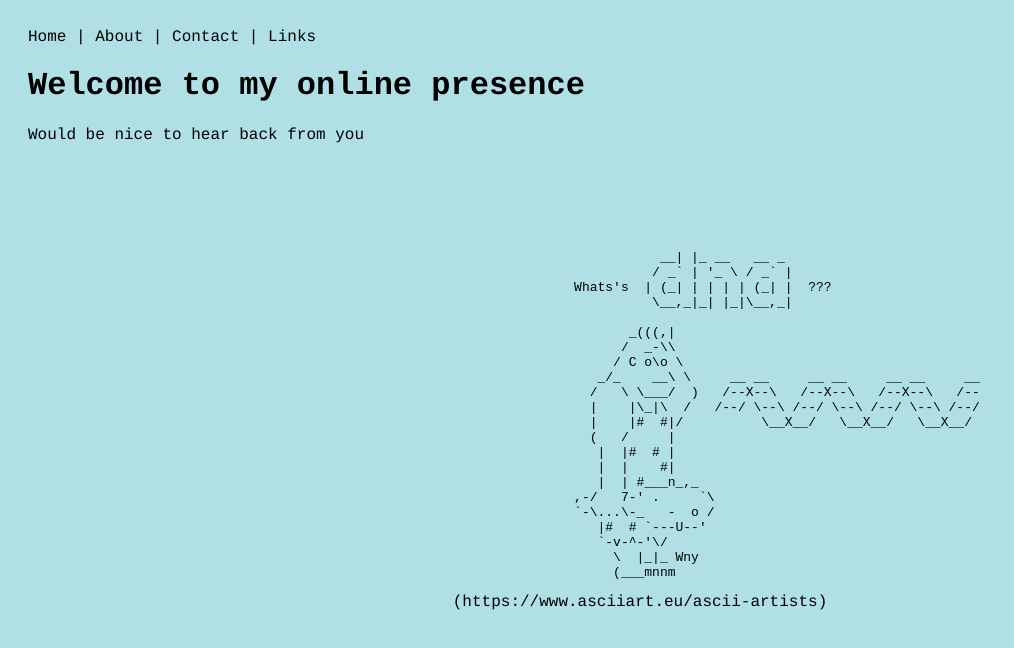
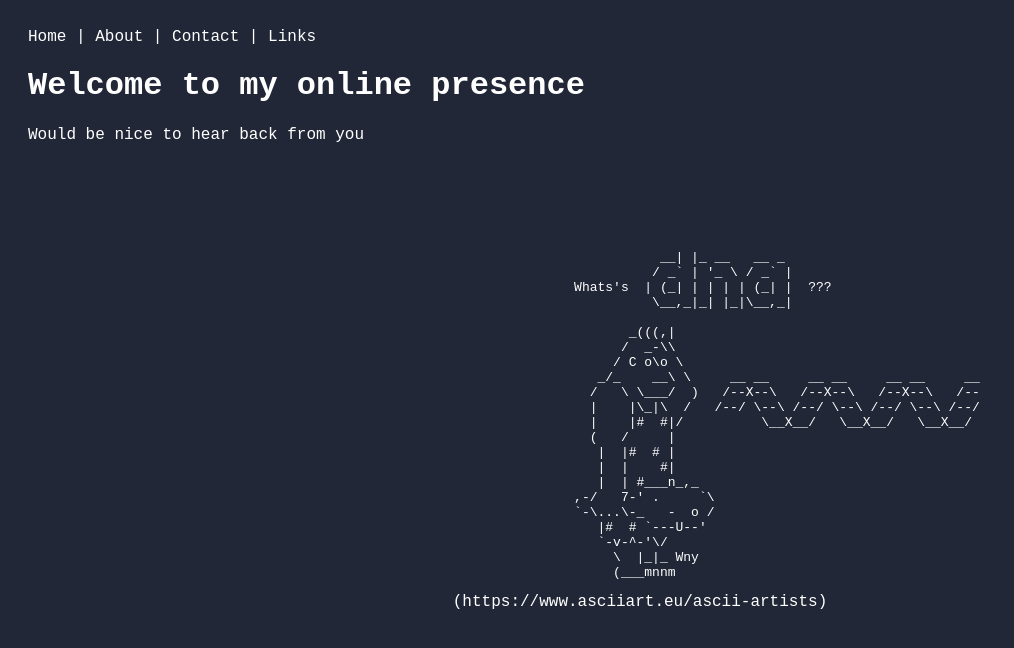
Before and after one commit to frihaka/frihaka.github.io, a plain HTML site: page index.html in a window 1280 px wide. Shown: the whole page, without its empty margins (0-1014 px from the left). Drawn offline with Linux system fonts and the light colour scheme.

Commit message:
color 2 blackgrey

```diff
--- a/index.html
+++ b/index.html
@@ -3,9 +3,9 @@
 <head>
 
 <style>
-body {background-color: powderblue;}
-h1   {color: black;}
-p    {color: black;}
+body {background-color: #212737;}
+h1   {color: white;}
+p    {color: white;}
 </style>
 
   <meta charset="UTF-8">
--- a/style.css
+++ b/style.css
@@ -1,7 +1,7 @@
 body {
-  font-family: "Courier", sans-serif;
-  background-color: powderblue;
-  color: black;
+  font-family: "IBM Plex Mono", monospace;
+  background-color: #212737;
+  color: white;
   text-align: left;
   padding: 20px;
 }
@@ -11,7 +11,7 @@ body {
 }
 
 a {
-  color: black;
+  color: white;
   text-decoration: none;
 }
 
```
